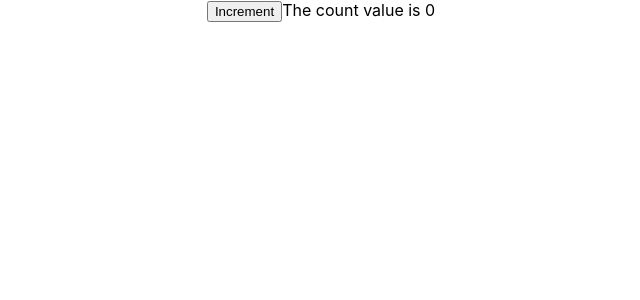
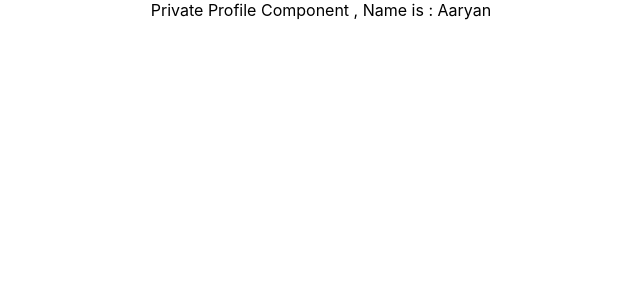
Before and after one commit to aaryan182/React_TS_Learning, a React (Create React App) app: page / in a window 1280 px wide. Shown: the top 300 px of the page, without its empty margins (319-959 px from the left). Built offline with nearby package versions, Linux system fonts and the light colour scheme.

Commit message:
component Prop

```diff
--- a/src/App.tsx
+++ b/src/App.tsx
@@ -1,4 +1,6 @@
 import "./App.css";
+import { Private } from "./components/auth/Private";
+import { Profile } from "./components/auth/Profile";
 import { Counter } from "./components/class/Counter";
 
 
@@ -42,7 +44,8 @@
     {/* <UserContextProvider>
       <User />
     </UserContextProvider> */}
-    <Counter message="The count value is" />
+    {/* <Counter message="The count value is" /> */}
+    <Private isLoggedIn={true} component={Profile} />
   </div>
 }
 
--- /dev/null
+++ b/src/components/auth/Login.tsx
@@ -0,0 +1,7 @@
+
+
+export const Login = () => {
+  return (
+    <div>Please Login to continue </div>
+  )
+}
--- /dev/null
+++ b/src/components/auth/Private.tsx
@@ -0,0 +1,16 @@
+import React from "react";
+import { Login } from "./Login";
+import { ProfileProps } from "./Profile";
+
+type PrivateProps = {
+    isLoggedIn: boolean;
+    component: React.ComponentType<ProfileProps>
+}
+
+export const Private = ({ isLoggedIn, component: Component } : PrivateProps) => {
+  if (isLoggedIn) {
+    return <Component name="Aaryan" />;
+  } else {
+    return <Login />;
+  }
+};
--- /dev/null
+++ b/src/components/auth/Profile.tsx
@@ -0,0 +1,11 @@
+export type ProfileProps = {
+    name: string;
+}
+
+export const Profile = ({name} : ProfileProps) => {
+  return (
+    <div>
+        Private Profile Component , Name is : {name}
+    </div>
+  )
+}
```
